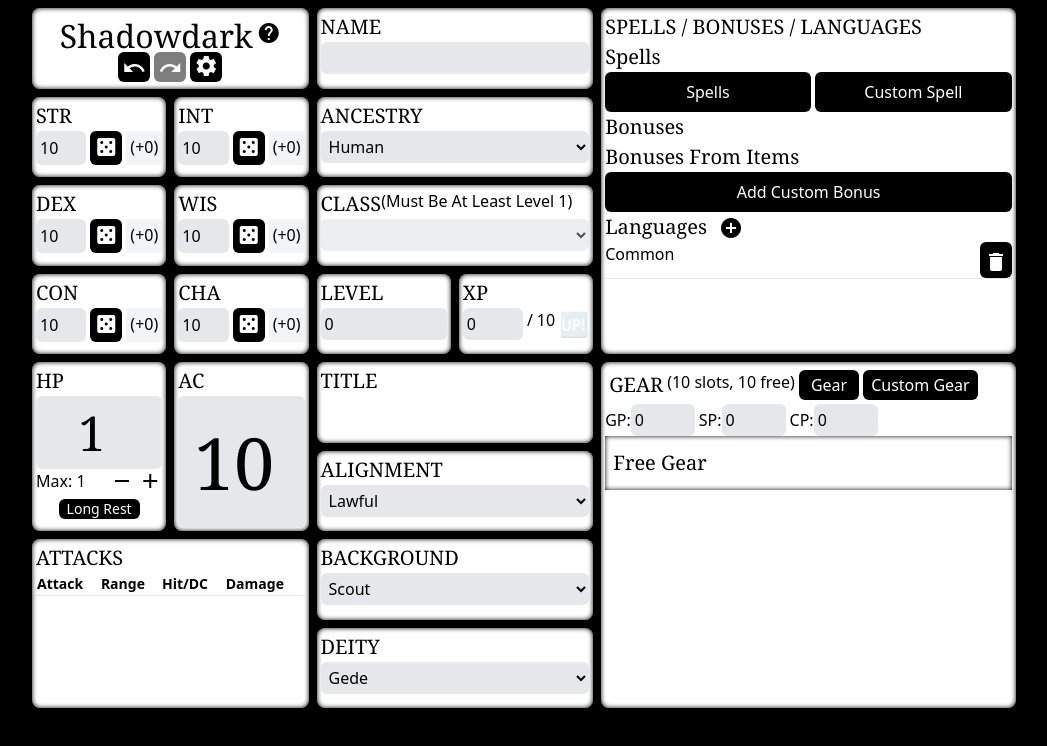
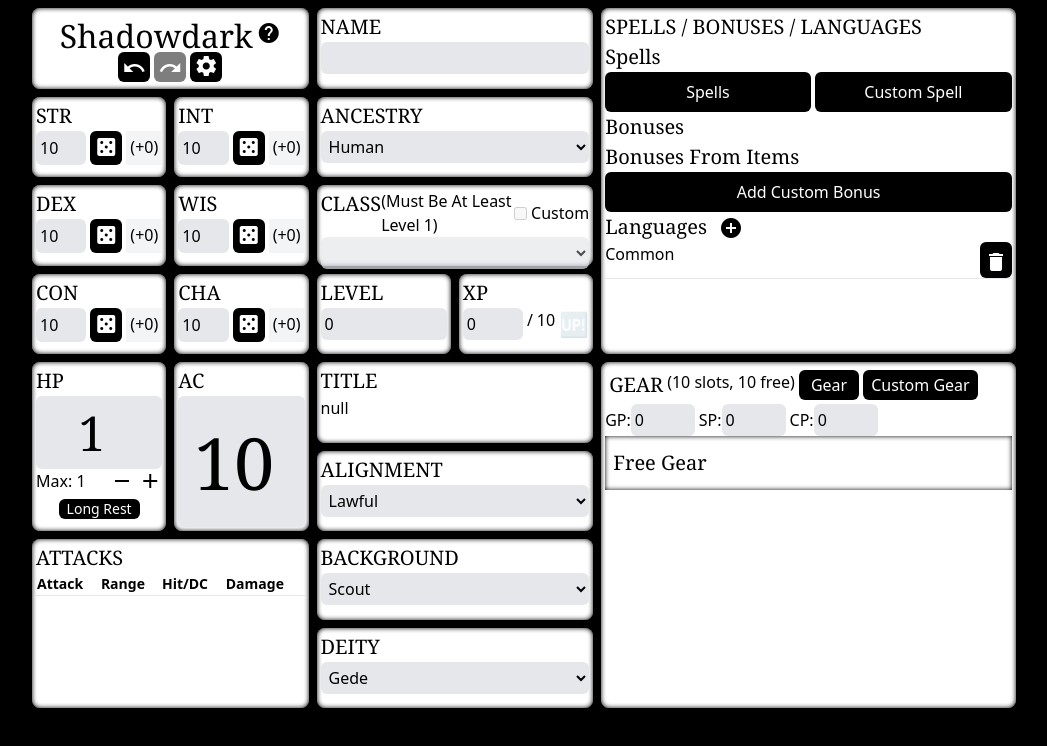
Before and after one commit to maxpaulus43/owlbear-shadowdark-character-sheet, a Svelte app: page / in a window 1280 px wide. Shown: the top 746 px of the page, without its empty margins (116-1163 px from the left). Built offline with nearby package versions, Linux system fonts and the light colour scheme; a web font is replaced by a local one.

Commit message:
custom classes (pretty basic, but functional)

```diff
--- a/src/App.svelte
+++ b/src/App.svelte
@@ -32,6 +32,7 @@
   import OptionsButton from "./lib/components/OptionsButton.svelte";
   import { setCustomGearForPlayer } from "./lib/compendium";
   import { CurrentSaveSlot } from "./lib/services/SaveSlotTracker";
+  import ClassView from "./lib/components/ClassView.svelte";
 
   $: saveSaveSlot($CurrentSaveSlot);
   $: (async () => {
@@ -62,11 +63,6 @@
     }
   }
 
-  function onClassChange(e: Event) {
-    const c: Class = (e.target as HTMLSelectElement).value as Class;
-    setClassForPlayer($pc, c);
-    $pc = $pc;
-  }
   function onAncestryChange(e: Event) {
     const a: Ancestry = (e.target as HTMLSelectElement).value as Ancestry;
     setAncestryForPlayer($pc, a);
@@ -174,23 +170,7 @@
           </select>
         </div>
         <div class="col-span-full cell">
-          <div class="flex">
-            <h2>CLASS</h2>
-            {#if !$pc.class}
-              <div>(Must Be At Least Level 1)</div>
-            {/if}
-          </div>
-          <select
-            value={$pc.class}
-            on:change={onClassChange}
-            disabled={$pc.level === 0}
-          >
-            {#each CLASSES as clazz}
-              <option value={clazz}>
-                {clazz}
-              </option>
-            {/each}
-          </select>
+          <ClassView />
         </div>
         <div class="cell">
           <h2>LEVEL</h2>
@@ -230,7 +210,15 @@
         </div>
         <div class="col-span-full cell">
           <h2>TITLE</h2>
-          <div>{title}</div>
+          {#if $pc.hasCustomClass}
+            <input
+              type="text"
+              value={title ?? $pc.title}
+              on:input={(e) => ($pc.title = e.target.value)}
+            />
+          {:else}
+            <div>{title}</div>
+          {/if}
         </div>
         <div class="col-span-full cell">
           <h2>ALIGNMENT</h2>
--- a/src/lib/components/BonusesView.svelte
+++ b/src/lib/components/BonusesView.svelte
@@ -1,5 +1,6 @@
 <script lang="ts">
   import { findAny } from "../compendium";
+  import { CLASSES } from "../constants";
   import { PlayerCharacterStore as pc } from "../model/PlayerCharacter";
   import { alphabetically } from "../utils";
   import AddBonusButton from "./AddBonusButton.svelte";
@@ -53,7 +54,7 @@
 </ul>
 
 <div class="flex gap-1">
-  {#if $pc.level > 0 && $pc.class !== ""}
+  {#if $pc.level > 0 && $pc.class && !$pc.hasCustomClass && CLASSES.includes($pc.class)}
     <RollTalentButton />
   {/if}
   <AddBonusButton />
--- /dev/null
+++ b/src/lib/components/ClassView.svelte
@@ -0,0 +1,62 @@
+<script lang="ts">
+  import { CLASSES } from "../constants";
+  import {
+    PlayerCharacterStore as pc,
+    setClassForPlayer,
+  } from "../model/PlayerCharacter";
+  import type { Class } from "../model/PlayerCharacter";
+  import {
+    ensureClassBonuses,
+    ensureClassGear,
+  } from "../services/AncestryClassEnsurer";
+
+  $: atLeastLevelOne = $pc.level >= 1;
+
+  function onClassChange(e: Event) {
+    const c: Class = (e.target as HTMLSelectElement).value as Class;
+    setClassForPlayer($pc, c);
+    $pc = $pc;
+  }
+  function onToggleCustomClass(e: Event) {
+    $pc.hasCustomClass = (e.target as HTMLInputElement).checked;
+    ensureClassBonuses($pc);
+    ensureClassGear($pc);
+  }
+</script>
+
+<div class="flex justify-between">
+  <h2>CLASS</h2>
+  {#if !atLeastLevelOne}
+    <div>(Must Be At Least Level 1)</div>
+  {/if}
+  <div class="flex items-center gap-1">
+    <input
+      id="customClass"
+      type="checkbox"
+      disabled={!atLeastLevelOne}
+      checked={$pc.hasCustomClass}
+      on:input={onToggleCustomClass}
+    />
+    <label for="customClass">Custom</label>
+  </div>
+</div>
+{#if $pc.hasCustomClass}
+  <input
+    type="text"
+    value={$pc.class}
+    on:input={onClassChange}
+    disabled={!atLeastLevelOne}
+  />
+{:else}
+  <select
+    value={$pc.class}
+    on:change={onClassChange}
+    disabled={!atLeastLevelOne}
+  >
+    {#each CLASSES as clazz}
+      <option value={clazz}>
+        {clazz}
+      </option>
+    {/each}
+  </select>
+{/if}
--- a/src/lib/components/CreateSpellView.svelte
+++ b/src/lib/components/CreateSpellView.svelte
@@ -5,7 +5,8 @@
     DurationType,
     RangeType,
   } from "../types";
-  import { PlayerCharacterStore as pc } from "../model/PlayerCharacter";
+  import { STATS, PlayerCharacterStore as pc } from "../model/PlayerCharacter";
+  import type { Stat } from "../model/PlayerCharacter";
   import Modal from "./Modal.svelte";
   import type { SpellClass, SpellInfo, SpellTier } from "../model/Spell";
 
@@ -24,12 +25,14 @@
   let spellRollDiceType: DiceType = "d8";
   let spellAmtType: "Roll" | "Static" = "Static";
   let spellAmt: number = 1;
+  let spellStat: Stat = "INT";
 
   function onCreateSpell() {
     const s: SpellInfo = {
       editable: true,
       name: spellName,
       class: spellClass,
+      stat: spellStat,
       tier: parseInt(spellTier) as SpellTier,
       range: spellRange,
       duration: {
@@ -47,7 +50,6 @@
       }
     }
 
-    console.log(s);
     $pc.spells.push({ name: s.name });
     $pc.customSpells.push(s);
     $pc = $pc;
@@ -84,6 +86,13 @@
       <option>3</option>
       <option>4</option>
       <option>5</option>
+    </select>
+
+    <label for="spellStat">Spell Stat</label>
+    <select bind:value={spellStat}>
+      {#each STATS as s}
+        <option>{s}</option>
+      {/each}
     </select>
 
     <label for="spellRange">Range</label>
--- a/src/lib/components/SpellView.svelte
+++ b/src/lib/components/SpellView.svelte
@@ -11,6 +11,12 @@
     <span class="font-bold text-lg">{s.name}</span>
     <span>(Tier {s.tier}, {s.class})</span>
   </div>
+  {#if s.stat}
+    <div>
+      <span class="font-bold">Stat:</span>
+      <span>{s.stat}</span>
+    </div>
+  {/if}
   <div>
     <span class="font-bold">Duration:</span>
     <span>
--- a/src/lib/model/PlayerCharacter.ts
+++ b/src/lib/model/PlayerCharacter.ts
@@ -26,7 +26,6 @@
 import type { Spell, SpellInfo } from "./Spell";
 import type { Talent } from "./Talent";
 import type { WeaponInfo } from "./Weapon";
-import type PlayerApi from "@owlbear-rodeo/sdk/lib/api/PlayerApi";
 
 export const PlayerCharacterStore = createUndoRedoStore(
   writable<PlayerCharacter>(defaultPC())
@@ -50,6 +49,7 @@
   name: string;
   ancestry: Ancestry;
   class?: Class | "";
+  hasCustomClass?: boolean;
   level: number;
   title: Title;
   alignment: Alignment;
@@ -333,11 +333,15 @@
   return pc.armorClass + acModifier;
 }
 
-export function calculateTitleForPlayer(pc: PlayerCharacter): Title | "" {
-  if (pc.level === 0 || pc.class === "") return "";
-  return TITLE_MAP[pc.class][pc.alignment][
-    Math.max(0, Math.floor((pc.level - 1) / 2))
-  ];
+export function calculateTitleForPlayer(pc: PlayerCharacter): Title | null {
+  if (pc.level === 0 || pc.class === "") return null;
+  try {
+    return TITLE_MAP[pc.class][pc.alignment][
+      Math.max(0, Math.floor((pc.level - 1) / 2))
+    ];
+  } catch {
+    return null;
+  }
 }
 
 export function calculateSpellCastingModifierForPlayer(
@@ -345,10 +349,8 @@
   spell: SpellInfo
 ): number {
   let result = 0;
-  const baseModifier = calculateModifierForPlayerStat(
-    pc,
-    pc.class === "Priest" ? "WIS" : "INT"
-  );
+  const stat = spell.stat ?? (pc.class === "Priest" ? "WIS" : "INT");
+  const baseModifier = calculateModifierForPlayerStat(pc, stat);
   result += baseModifier;
 
   // from bonuses
@@ -517,7 +519,10 @@
 }
 
 export function playerCanLearnSpell(pc: PlayerCharacter, spell: SpellInfo) {
-  return spell.class.toLowerCase().includes(pc.class.toLowerCase());
+  return (
+    pc.hasCustomClass ||
+    spell.class.toLowerCase().includes(pc.class.toLowerCase())
+  );
 }
 
 export function learnSpellForPlayer(pc: PlayerCharacter, spell: SpellInfo) {
--- a/src/lib/model/Spell.ts
+++ b/src/lib/model/Spell.ts
@@ -1,5 +1,5 @@
 import type { DurationSubType, DurationType, RangeType, Roll } from "../types";
-import type { Class } from "./PlayerCharacter";
+import type { Class, Stat } from "./PlayerCharacter";
 
 export type SpellTier = 1 | 2 | 3 | 4 | 5;
 
@@ -12,6 +12,7 @@
 export type SpellInfo = {
   name: string;
   class: SpellClass;
+  stat?: Stat;
   tier: SpellTier;
   range: RangeType;
   duration: {
--- a/src/lib/services/AncestryClassEnsurer.ts
+++ b/src/lib/services/AncestryClassEnsurer.ts
@@ -45,13 +45,13 @@
 
 export function ensureClassBonuses(pc: PlayerCharacter) {
   clearClassBonuses(pc);
-  if (pc.class === "") return;
+  if (!pc.class || pc.hasCustomClass) return;
   addClassBonuses(pc.bonuses, pc.class);
 }
 
 export function ensureClassGear(pc: PlayerCharacter) {
   clearClassGear(pc);
-  if (pc.class === "") return;
+  if (!pc.class || pc.hasCustomClass) return;
   addClassGear(pc.gear, pc.class);
 }
 
@@ -71,8 +71,14 @@
 function clearClassBonuses(pc: PlayerCharacter) {
   pc.bonuses = pc.bonuses.filter(
     (b) =>
-      !["Thievery", "Backstab", "Learning Spells", "Hauler"].includes(b.name) &&
-      !b.name.includes("Thievery:")
+      ![
+        "Thievery",
+        "Backstab",
+        "Learning Spells",
+        "Hauler",
+        "Herbalism",
+        "Wayfinder",
+      ].includes(b.name) && !b.name.includes("Thievery:")
   );
 }
 
--- a/src/lib/services/JSONImporter.ts
+++ b/src/lib/services/JSONImporter.ts
@@ -92,6 +92,7 @@
     name: json.name,
     ancestry: json.ancestry,
     class: theClass,
+    hasCustomClass: false,
     level: json.level,
     title: json.title,
     alignment: json.alignment,
```
